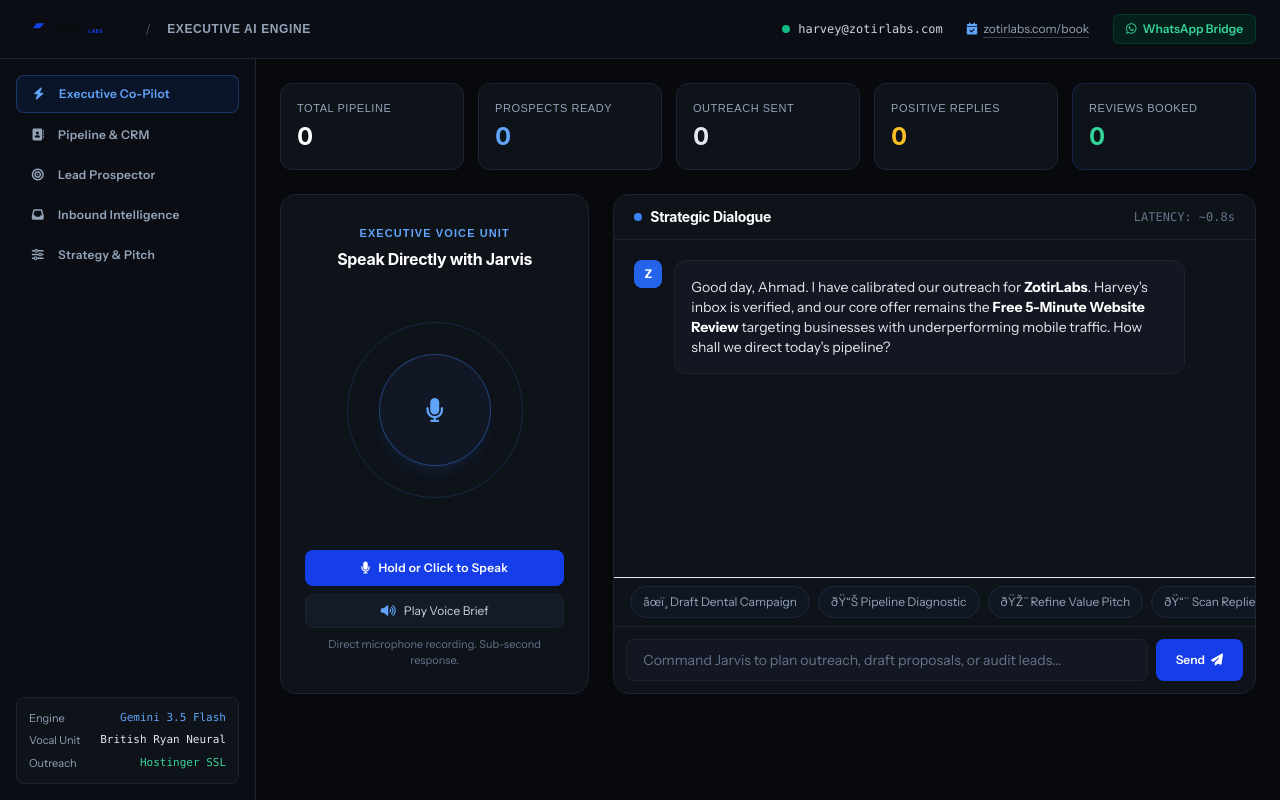
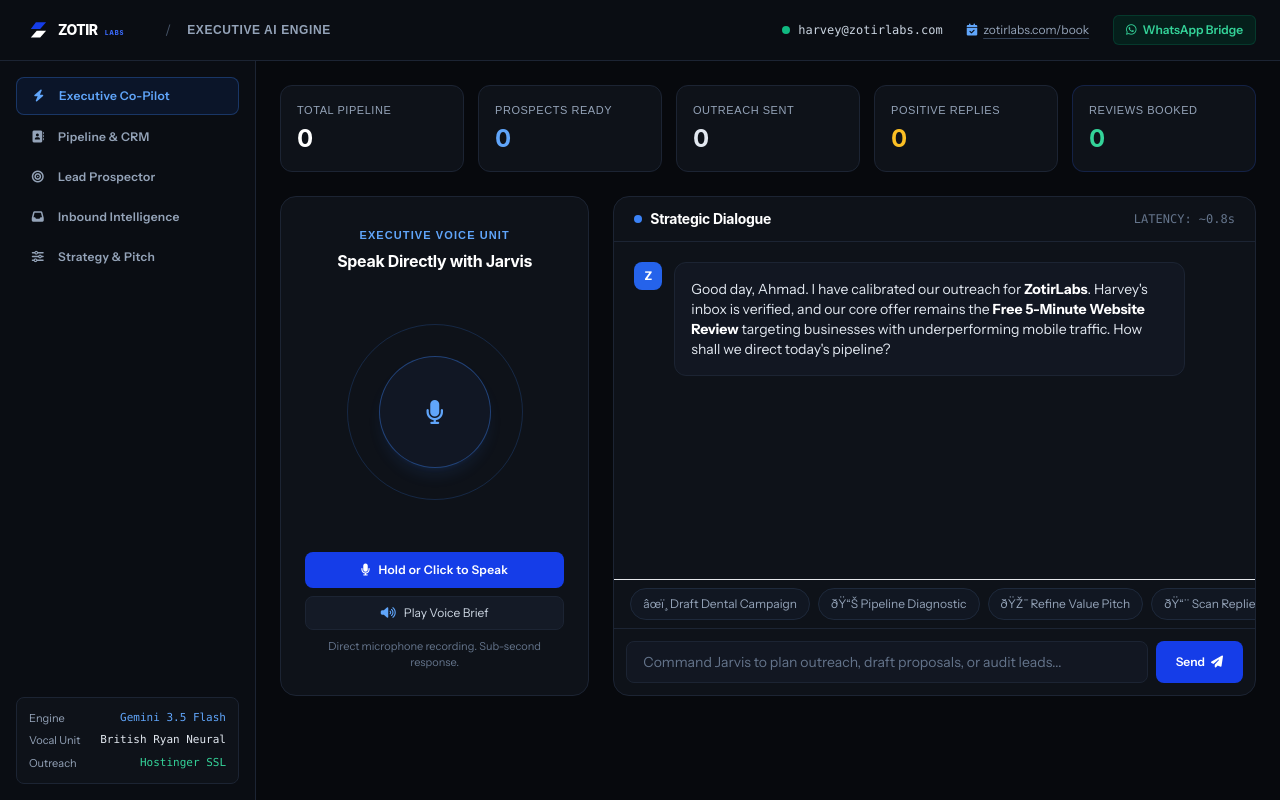
Before and after one commit to byahmadfarooq/jarvis-sales-hub, a plain HTML site: page frontend/index.html in a window 1280 px wide. Drawn offline with nearby package versions, Linux system fonts and the light colour scheme; no server answers; a web font is replaced by a local one.

Commit message:
Add transparent vector Zotir Labs logo in navbar and verify server restart

```diff
--- a/frontend/index.html
+++ b/frontend/index.html
@@ -135,7 +135,7 @@
     <!-- Professional Zotir Labs Header -->
     <header class="bg-[#0A0D13] border-b border-zotir px-6 py-3.5 flex items-center justify-between sticky top-0 z-50">
         <div class="flex items-center space-x-4">
-            <img src="/assets/Zotir Logo Horizontal Light.svg" alt="Zotir Labs" class="h-6 object-contain" onerror="this.outerHTML='<span class=\'font-heading font-extrabold text-xl text-white\'>ZOTIR<span class=\'text-blue-500\'>LABS</span></span>'">
+            <img src="/assets/zotir-logo.svg" alt="Zotir Labs" class="h-8 object-contain">
             <span class="text-slate-600 text-sm">/</span>
             <span class="text-xs font-caps tracking-wider text-slate-400 font-semibold uppercase">Executive AI Engine</span>
         </div>
```
Also changed, not shown: frontend/assets/zotir-logo.svg (added).
